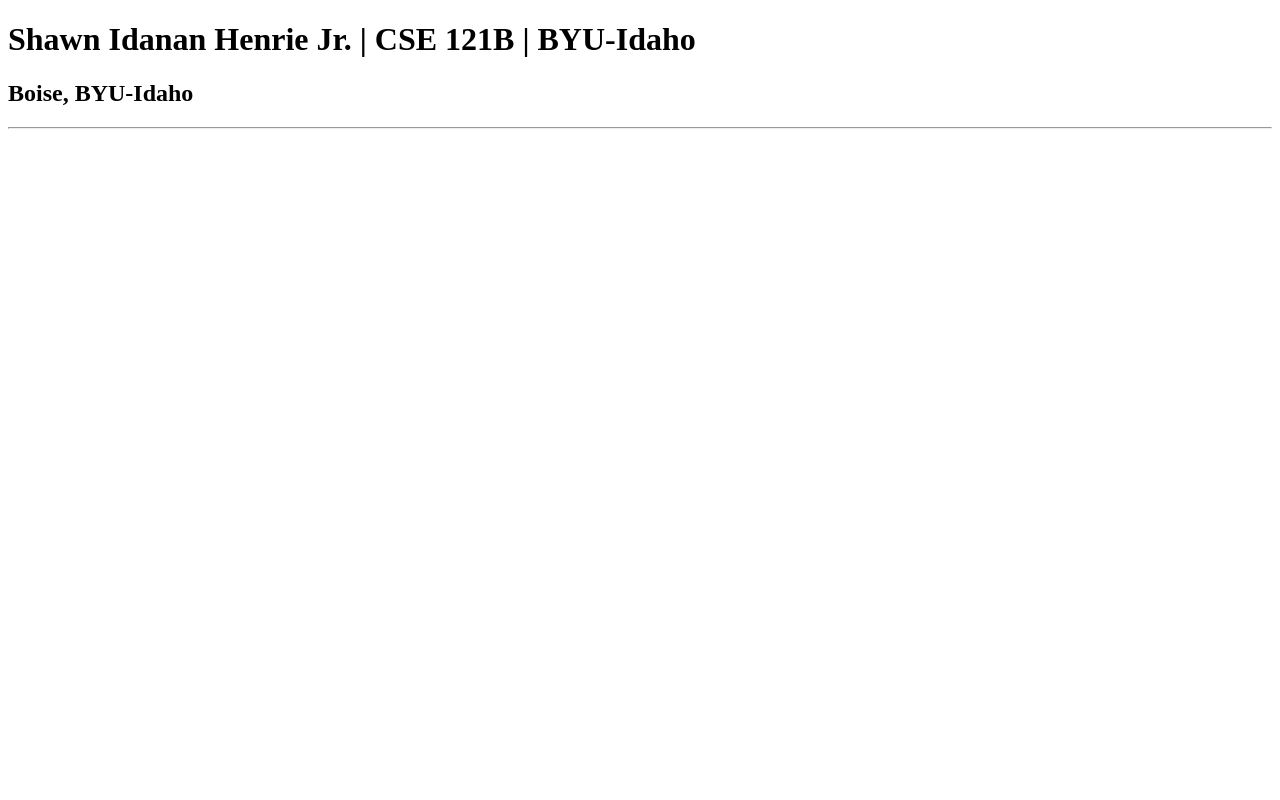
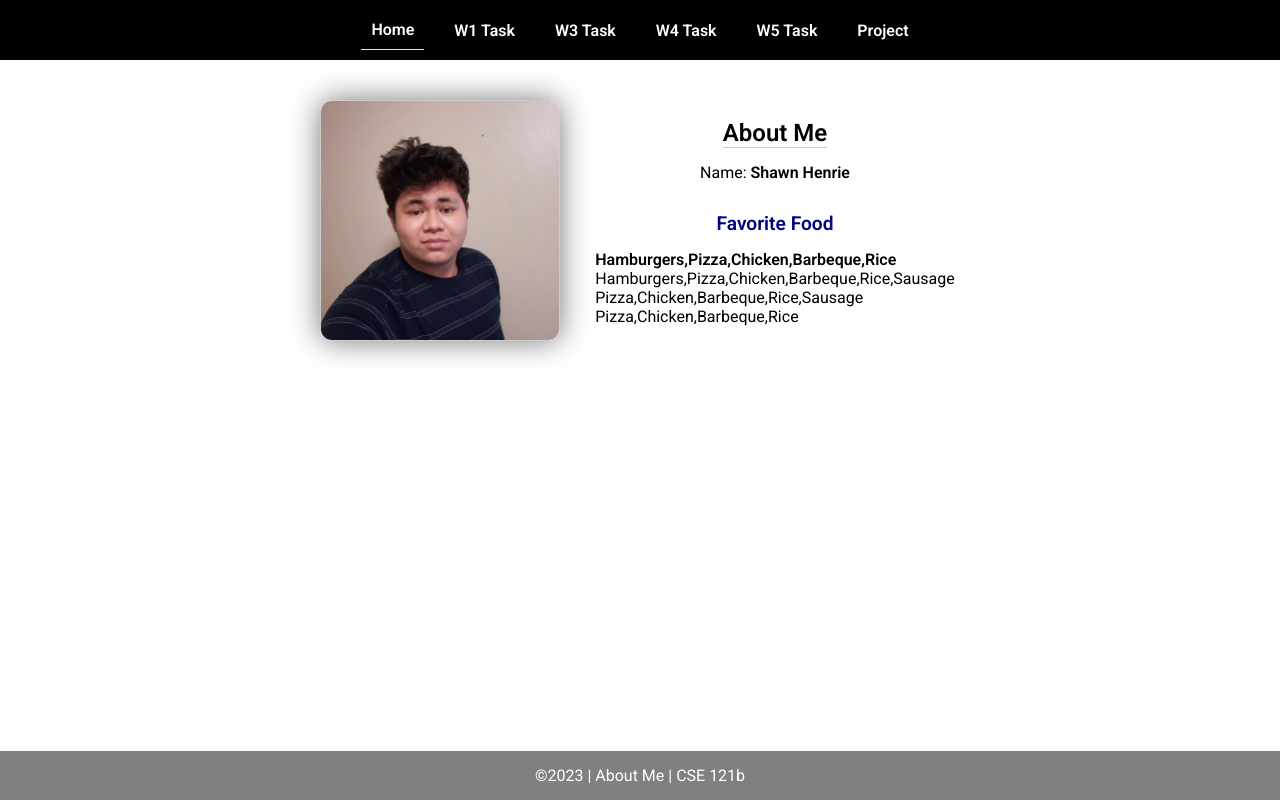
Before and after one commit to mrshawnh/cse121b, a plain HTML site: page index.html in a window 1280 px wide. Drawn offline with Linux system fonts and the light colour scheme.

Commit message:
Finished W02 Work

```diff
--- a/index.html
+++ b/index.html
@@ -1,14 +1,45 @@
 <!DOCTYPE html>
 <html lang="en">
+
 <head>
-    <meta charset="UTF-8">
-    <meta name="viewport" content="width=device-width, initial-scale=1.0">
-    <title>Shawn Idanan Henrie Jr. | CSE 121B | BYU-Idaho</title>
+  <meta charset="UTF-8">
+  <meta name="viewport" content="width=device-width, initial-scale=1.0">
+  <title>About Me | CSE 121b | W02: Programming Tasks</title>
+  <link rel="preconnect" href="https://fonts.googleapis.com">
+  <link rel="preconnect" href="https://fonts.gstatic.com" crossorigin>
+  <link href="https://fonts.googleapis.com/css2?family=Roboto:wght@400;600&display=swap"
+    rel="stylesheet">
+  <link rel="stylesheet" href="styles/main.css">
 </head>
+
 <body>
-    <h1>Shawn Idanan Henrie Jr. | CSE 121B | BYU-Idaho</h1>
-    <h2>Boise, BYU-Idaho</h2>
-    <hr>
+  <nav>
+    <ul id="menu">
+      <li><a id="toggleMenu">&equiv;</a></li>
+      <li><a href="index.html" class="active">Home</a></li>
+      <li><a href="w01-task.html">W1 Task</a></li>
+      <li><a href="w03-task.html">W3 Task</a></li>
+      <li><a href="w04-task.html">W4 Task</a></li>
+      <li><a href="w05-task.html">W5 Task</a></li>
+      <li><a href="project.html">Project</a></li>
+    </ul>
+  </nav>
+  <main id="home">
+    <picture>
+      <img src="images/placeholder.png" alt="Placeholder Image">
+    </picture>
+    <section>
+      <h1>About Me</h1>
+      <div class="info">Name: <span id="name"></span></div>
+      <h2>Favorite Food</h2>
+      <div class="block" id="food"></div>
+    </section>
+  </main>
+  <footer>
+    &copy;<span id="year"></span> | About Me | CSE 121b
+  </footer>
+  <script src="scripts/main.js"></script>
+  <script src="scripts/w02-task.js"></script>
+</body>
 
-</body>
 </html>
--- /dev/null
+++ b/scripts/main.js
@@ -0,0 +1,9 @@
+// copyright year
+document.querySelector('#year').textContent = new Date().getFullYear();
+
+// toggle menu in small view
+const toggleMenu = () => {
+    document.querySelector('#menu').classList.toggle('open');
+}
+
+document.querySelector('#toggleMenu').addEventListener('click', toggleMenu);
--- /dev/null
+++ b/scripts/w02-task.js
@@ -0,0 +1,36 @@
+/* W02-Task - Profile Home Page */
+
+/* Step 1 - Setup type tasks - no code required */
+
+/* Step 2 - Variables */
+let fullname = 'Shawn Henrie';
+let currentYear = '2023';
+let profilePicture = 'images/Me.jpg';
+
+
+
+/* Step 3 - Element Variables */
+const nameElement = document.getElementById('name');
+const foodElement = document.getElementById('food');
+const yearElement = document.querySelector('#year');
+const imageElement = document.querySelector('img');
+
+
+/* Step 4 - Adding Content */
+nameElement.innerHTML = `<strong>${fullname}</strong>`;
+yearElement.textContent = currentYear;
+imageElement.setAttribute('src', profilePicture);
+imageElement.setAttribute('alt', `Profile Image of ${fullname}`);
+
+/* Step 5 - Array */
+let favoriteFood = ['Hamburgers', 'Pizza', 'Chicken', 'Barbeque', 'Rice']
+let newFood = 'Sausage'
+
+foodElement.innerHTML = `<strong>${favoriteFood}</strong>`
+favoriteFood.push(newFood);
+
+foodElement.innerHTML += `<br>${favoriteFood}`;
+favoriteFood.shift();
+foodElement.innerHTML += `<br>${favoriteFood}`;
+favoriteFood.pop();
+foodElement.innerHTML += `<br>${favoriteFood}`;
--- /dev/null
+++ b/styles/main.css
@@ -0,0 +1,157 @@
+/* Universal Selector */
+* {
+    margin: 0;
+    padding: 0;
+    box-sizing: border-box;
+}
+
+/* HTML Selectors */
+body {
+    font-family: 'Roboto', Helvetica, sans-serif;
+}
+
+nav {
+    background-color: black;
+    width: 100%;
+    position: fixed;
+    top: 0;
+}
+
+nav ul {
+    display: flex;
+    flex-direction: column;
+    align-items: center;
+    max-width: fit-content;
+    margin: 0 auto;
+}
+
+nav ul li {
+    flex: 1 1 auto;
+}
+
+nav ul li:first-child {
+    display: block;
+    font-size: 2rem;
+}
+
+nav ul li:first-child a {
+    padding: 1px 10px;
+}
+
+nav ul li {
+    display: none;
+    list-style: none;
+    margin: 10px;
+}
+
+nav ul li a {
+    display: block;
+    padding: 10px;
+    text-decoration: none;
+    font-weight: 600;
+    color: white;
+    text-align: center;
+}
+
+nav ul li a:hover {
+    background-color: #efefef;
+    color: black;
+}
+
+h1, h2 {
+    text-align: center;
+    margin-bottom: 15px;
+
+}
+
+h1 {
+border-bottom: 1px solid #ccc;
+}
+
+h2 {
+    font-size: 1.2rem;
+    color: navy;
+    text-align: center;
+    margin-top: 30px;
+}
+
+main {
+    margin-top: 125px;
+    display: grid;
+    grid-template-columns: 1fr;
+    grid-gap: 20px;
+    align-items: center;
+    justify-content: center;
+}
+
+picture {
+    margin: 0 auto;
+}
+
+picture img {
+    width: 240px;
+    height: auto;
+    border-radius: 5%;
+    border: 1px solid #ccc;
+    box-shadow: 0 0 30px #777;
+}
+
+section {
+    display: flex;
+    flex-direction: column;
+    align-items: center;
+    margin: 10px
+}
+
+label {
+    margin: 15px 0;
+}
+
+footer {
+    background-color: gray;
+    color: white;
+    padding: 15px;
+    text-align: center;
+    width: 100%;
+    position: fixed;
+    bottom: 0;
+}
+
+/* Class Selectors */
+.active {
+    border-bottom: 1px solid yellow;
+}
+
+.open li {
+    display: block;
+}
+
+.block {
+    display: block;
+}
+
+/* ID Selectors */
+
+/* Media Queries */
+@media only screen and (min-width: 32.5em) {
+    nav ul {
+        flex-direction: row;
+    }
+
+    nav ul li:first-child {
+        display: none;
+    }
+
+    nav ul li {
+        display: block;
+    }
+
+    main {
+        margin: 100px auto 20px;
+        grid-template-columns: 250px 1fr;
+        max-width: -moz-fit-content;
+        max-width: fit-content;
+
+    }
+
+}
```
Also changed, not shown: Sanbox/dom-basics.html (added, +25 -0 lines), Sanbox/dom-basics.js (added, +16 -0 lines), index-old.html (added, +14 -0 lines), images/Me.jpg (added), images/placeholder.png (added).
